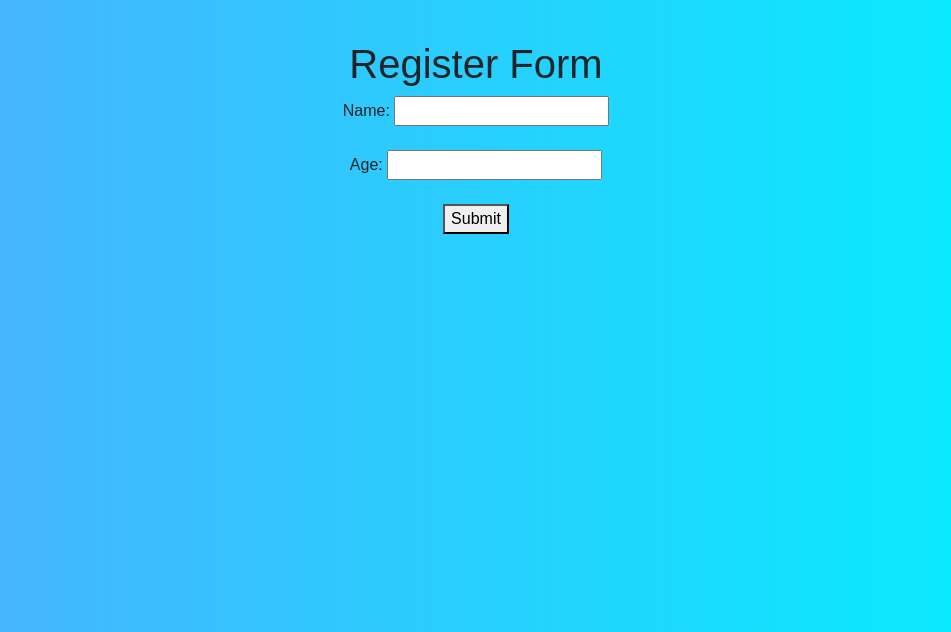
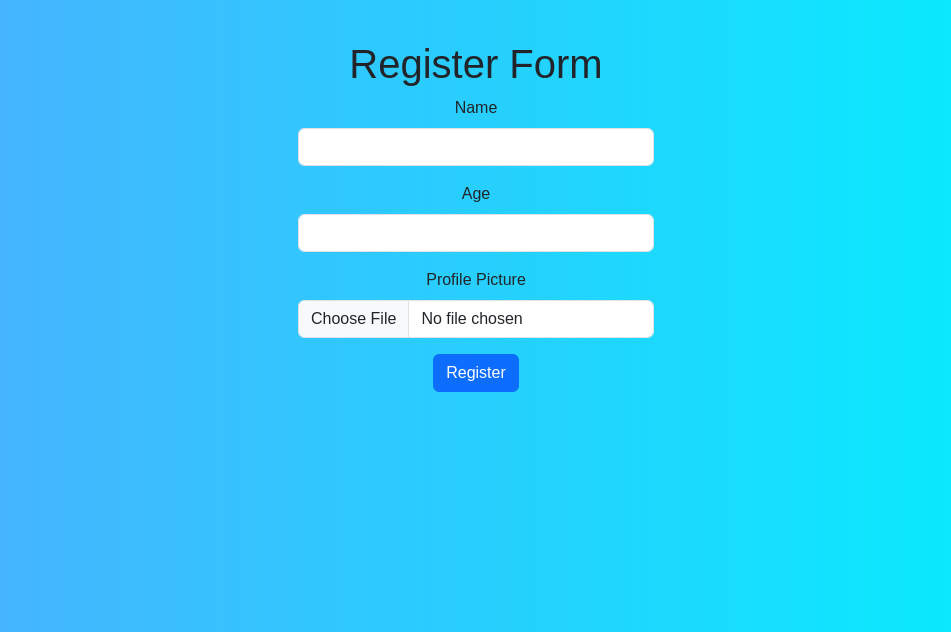
Before and after one commit to sudhir-developer/python-crud, a FastAPI app: page /register in a window 1280 px wide. Shown: the part 56-688 px from the top of the page, without its empty margins (164-1115 px from the left). Run offline with FastAPI, Linux system fonts and the light colour scheme.

Commit message:
CD integration

```diff
--- a/main.py
+++ b/main.py
@@ -9,6 +9,9 @@ from fastapi.responses import HTMLResponse
 from fastapi.staticfiles import StaticFiles
 from fastapi.templating import Jinja2Templates
 from fastapi import Form
+from fastapi import UploadFile, File
+import shutil
+import os
 app = FastAPI()
 User.metadata.create_all(bind=engine)
 app.mount("/static", StaticFiles(directory="static"), name="static")
@@ -65,12 +68,25 @@ def success_page(request: Request):
         "users": users
     })
 
+UPLOAD_DIR = "static/uploads"
+os.makedirs(UPLOAD_DIR, exist_ok=True)
+
 @app.post("/register")
-def register_user(name: str = Form(...), age: int = Form(...)):
-
+def register_user(
+    name: str = Form(...),
+    age: int = Form(...),
+    profile_pic: UploadFile = File(None)
+):
     db: Session = SessionLocal()
 
-    new_user = User(name=name, age=age)
+    filename = "default.png"
+    if profile_pic:
+        filename = f"{name}_{profile_pic.filename}"
+        file_path = os.path.join(UPLOAD_DIR, filename)
+        with open(file_path, "wb") as buffer:
+            shutil.copyfileobj(profile_pic.file, buffer)
+
+    new_user = User(name=name, age=age, profile_pic=filename)
     db.add(new_user)
     db.commit()
     db.close()
@@ -109,13 +125,29 @@ def show_update_form(request: Request, user_id: int):
     })
 
 @app.post("/update_user/{user_id}")
-def update_user(user_id: int, name: str = Form(...), age: int = Form(...)):
+def update_user(
+    user_id: int,
+    name: str = Form(...),
+    age: int = Form(...),
+    profile_pic: UploadFile = File(None)
+):
     db: Session = SessionLocal()
     user = db.query(User).filter(User.id == user_id).first()
 
     if user:
         user.name = name
         user.age = age
+
+        # If new image uploaded
+        if profile_pic and profile_pic.filename != "":
+            filename = f"{name}_{profile_pic.filename}"
+            file_path = os.path.join("static/uploads", filename)
+
+            with open(file_path, "wb") as buffer:
+                shutil.copyfileobj(profile_pic.file, buffer)
+
+            user.profile_pic = filename  # Update DB column
+
         db.commit()
 
     db.close()
@@ -133,7 +165,8 @@ def get_users():
         user_list.append({
             "id": user.id,
             "name": user.name,
-            "age": user.age
+            "age": user.age,
+            "image_url": f"/static/uploads/{user.profile_pic}"
         })
 
     return JSONResponse(content=user_list)
--- a/models.py
+++ b/models.py
@@ -7,3 +7,4 @@ class User(Base):
     id = Column(Integer, primary_key=True, index=True)
     name = Column(String)
     age = Column(Integer)
+    profile_pic = Column(String, default="default.png")
--- /dev/null
+++ b/requirements.txt
@@ -0,0 +1,6 @@
+fastapi==0.109.0
+uvicorn[standard]==0.27.0
+psycopg2-binary==2.9.9
+sqlalchemy==2.0.25
+pydantic==2.5.3
+python-dotenv==1.0.0
--- a/templates/register.html
+++ b/templates/register.html
@@ -3,19 +3,26 @@
 {% block content %}
 <div class="container">
     <div class="row">
-        <div class="col-md-12">
+        <div class="col-md-4 mx-auto">
             <h1>Register Form</h1>
 
-            <form action="/register" method="post">
-                <label>Name:</label>
-                <input type="text" name="name" required>
-                <br><br>
+            <form action="/register" method="post" enctype="multipart/form-data">
+                <div class="mb-3">
+                    <label for="name" class="form-label">Name</label>
+                    <input type="text" id="name" name="name" required class="form-control">
+                </div>
 
-                <label>Age:</label>
-                <input type="number" name="age" required>
-                <br><br>
+                <div class="mb-3">
+                    <label for="age" class="form-label">Age</label>
+                    <input type="number" id="age" name="age" required class="form-control">
+                </div>
 
-                <button type="submit">Submit</button>
+                <div class="mb-3">
+                    <label for="profile_pic" class="form-label">Profile Picture</label>
+                    <input type="file" id="profile_pic" name="profile_pic" class="form-control">
+                </div>
+
+                <button type="submit" class="btn btn-primary">Register</button>
             </form>
         </div>
     </div>
```
Also changed, not shown: render.yaml (added, +18 -0 lines), templates/success.html (+13 -5 lines), templates/update_user.html (+10 -1 lines), .github/workflows/python-ci.yml, static/uploads/Adarsh verma_nextjs.png (added), static/uploads/Akash Verma_Sudhir_kr_patel.png (added), static/uploads/Anil Kumar_4846629.jpg (added), static/uploads/Nqvi_img16.jpg (added), static/uploads/Pratibha Verma_user3.png (added), static/uploads/Sudhir Kumar patel_nextjs.png (added), static/uploads/qwerty_user3.png (added).
